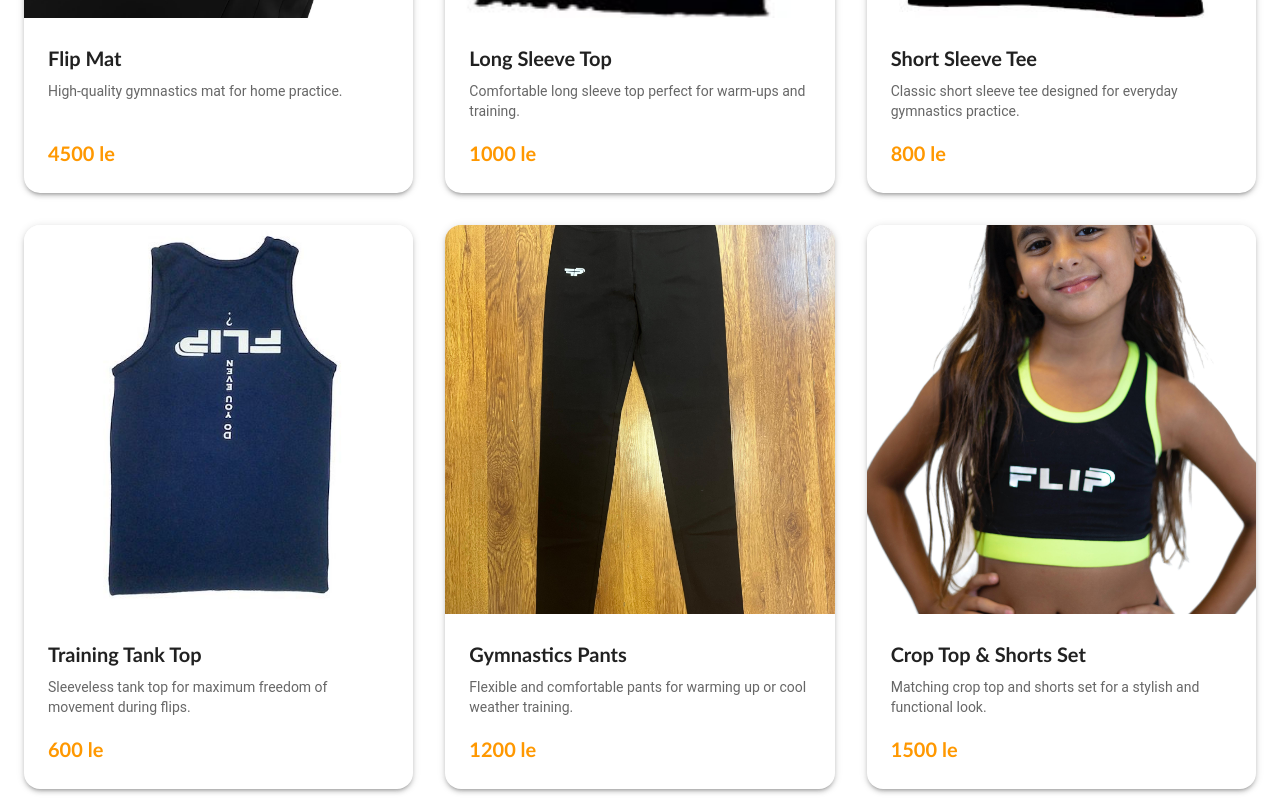
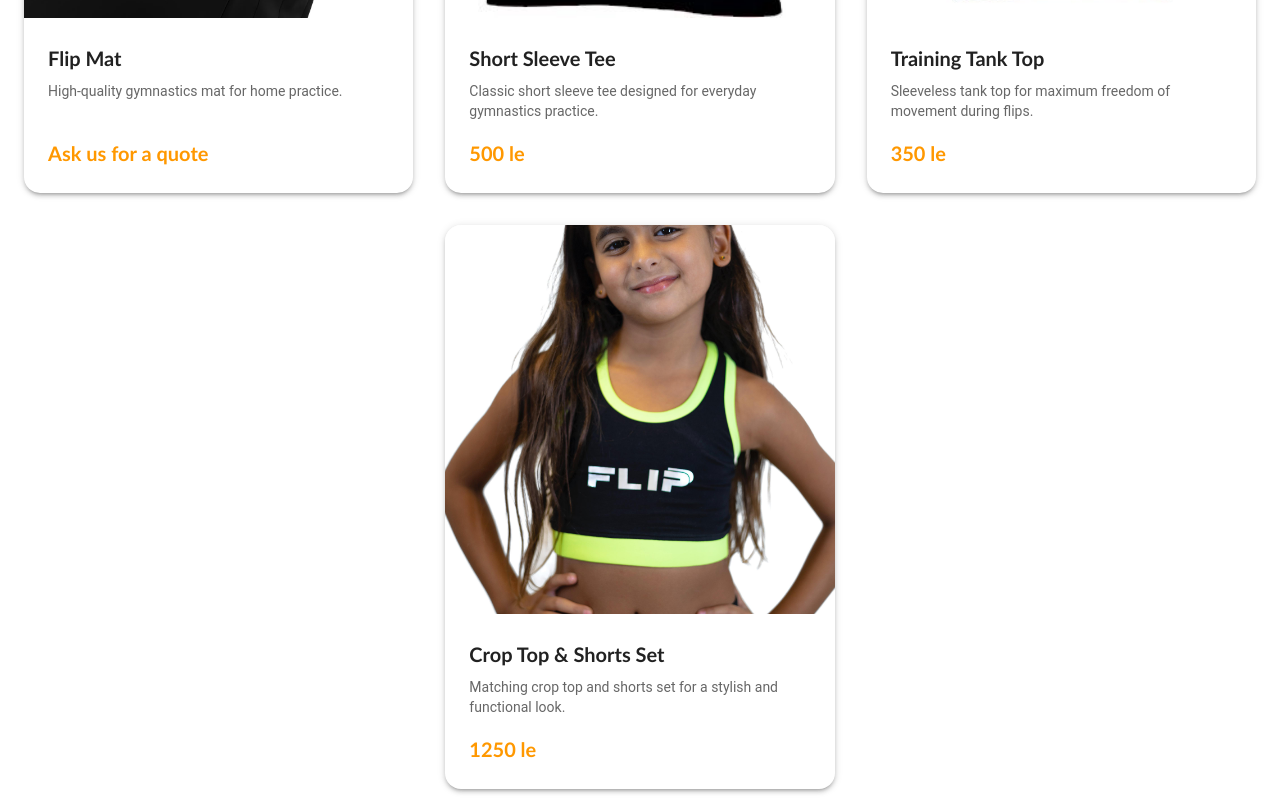
Before and after one commit to khesly1903/FlipInvertedArtsWebsite, a React (Vite) app: page /shop in a window 1280 px wide. Shown: the part 1080-1880 px from the top of the page. Built offline with nearby package versions, Linux system fonts and the light colour scheme.

Commit message:
feat: Update product prices, remove unavailable items, and Arabic translations.

```diff
--- a/src/data/shop.js
+++ b/src/data/shop.js
@@ -65,7 +65,7 @@ export const shopItems = [
     id: "1",
     category: "mats",
     title: "shop.mat.title",
-    price: "4500 le",
+    price: "Ask us for a quote",
     description: "shop.mat.description",
     type: "equipment", // apparel, equipment, accessory etc.
     availability: "available", // available, out-of-stock, preorder
@@ -115,35 +115,35 @@ export const shopItems = [
       "shop.mat.details.4",
     ],
   },
-  {
-    id: "2",
-    category: "long-sleeve",
-    title: "shop.long-sleeve.title",
-    price: "1000 le",
-    description: "shop.long-sleeve.description",
-    type: "apparel",
-    availability: "available",
-    tags: ["apparel", "tops", "long-sleeve"],
-    slug: "long-sleeve-top",
-    images: [
-      { src: long_sleeve_kids_1, alt: "Long Sleeve Kids 1" },
-      { src: long_sleeve_kids_2, alt: "Long Sleeve Kids 2" },
-      { src: long_sleeve_kids_3, alt: "Long Sleeve Kids 3" },
-      { src: long_sleeve_kids_4, alt: "Long Sleeve Kids 4" },
-    ],
-    variants: [],
-    details: [
-      "shop.long-sleeve.details.1",
-      "shop.long-sleeve.details.2",
-      "shop.long-sleeve.details.3",
-      "shop.long-sleeve.details.4",
-    ],
-  },
+  //{
+  //id: "2",
+  //category: "long-sleeve",
+  //title: "shop.long-sleeve.title",
+  //price: "1000 le",
+  //description: "shop.long-sleeve.description",
+  //type: "apparel",
+  //availability: "available",
+  //tags: ["apparel", "tops", "long-sleeve"],
+  //slug: "long-sleeve-top",
+  //images: [
+  //{ src: long_sleeve_kids_1, alt: "Long Sleeve Kids 1" },
+  //{ src: long_sleeve_kids_2, alt: "Long Sleeve Kids 2" },
+  //{ src: long_sleeve_kids_3, alt: "Long Sleeve Kids 3" },
+  //{ src: long_sleeve_kids_4, alt: "Long Sleeve Kids 4" },
+  //],
+  //variants: [],
+  //details: [
+  //"shop.long-sleeve.details.1",
+  //"shop.long-sleeve.details.2",
+  //"shop.long-sleeve.details.3",
+  //"shop.long-sleeve.details.4",
+  //],
+  //},
   {
     id: "3",
     category: "short-sleeve",
     title: "shop.short-sleeve.title",
-    price: "800 le",
+    price: "500 le",
     description: "shop.short-sleeve.description",
     type: "apparel",
     availability: "available",
@@ -165,7 +165,7 @@ export const shopItems = [
     id: "4",
     category: "tank-tops",
     title: "shop.tank-tops.title",
-    price: "600 le",
+    price: "350 le",
     description: "shop.tank-tops.description",
     type: "apparel",
     availability: "available",
@@ -185,35 +185,35 @@ export const shopItems = [
       "shop.tank-tops.details.4",
     ],
   },
-  {
-    id: "5",
-    category: "pants",
-    title: "shop.pants.title",
-    price: "1200 le",
-    description: "shop.pants.description",
-    type: "apparel",
-    availability: "available",
-    tags: ["apparel", "bottoms", "pants"],
-    slug: "gymnastics-pants",
-    images: [
-      { src: pants_adult_1, alt: "Pants Adult 1" },
-      { src: pants_adult_2, alt: "Pants Adult 2" },
-      { src: pants_adult_3, alt: "Pants Adult 3" },
-      { src: pants_adult_4, alt: "Pants Adult 4" },
-    ],
-    variants: [],
-    details: [
-      "shop.pants.details.1",
-      "shop.pants.details.2",
-      "shop.pants.details.3",
-      "shop.pants.details.4",
-    ],
-  },
+  // {
+  //   id: "5",
+  //   category: "pants",
+  //   title: "shop.pants.title",
+  //   price: "1200 le",
+  //   description: "shop.pants.description",
+  //   type: "apparel",
+  //   availability: "available",
+  //   tags: ["apparel", "bottoms", "pants"],
+  //   slug: "gymnastics-pants",
+  //   images: [
+  //     { src: pants_adult_1, alt: "Pants Adult 1" },
+  //     { src: pants_adult_2, alt: "Pants Adult 2" },
+  //     { src: pants_adult_3, alt: "Pants Adult 3" },
+  //     { src: pants_adult_4, alt: "Pants Adult 4" },
+  //   ],
+  //   variants: [],
+  //   details: [
+  //     "shop.pants.details.1",
+  //     "shop.pants.details.2",
+  //     "shop.pants.details.3",
+  //     "shop.pants.details.4",
+  //   ],
+  // },
   {
     id: "6",
     category: "crop-set-shorts",
     title: "shop.crop-set-shorts.title",
-    price: "1500 le",
+    price: "1250 le",
     description: "shop.crop-set-shorts.description",
     type: "apparel",
     availability: "available",
```
